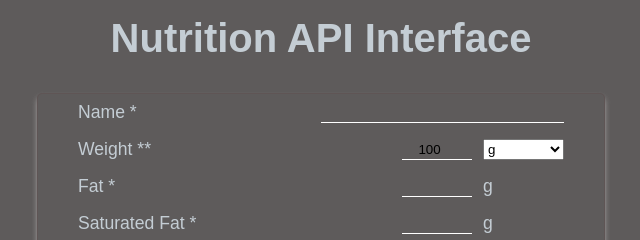
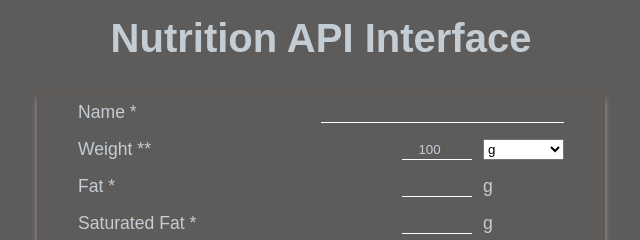
Before and after one commit to MarekKabala1/NutritionApi, a website: page frontend/index.html in a window 1280 px wide. Shown: the top 240 px of the page, 319-959 px from the left. Drawn offline with Linux system fonts and the light colour scheme.

Commit message:
Adding one more style for fonts color

```diff
--- a/frontend/style.css
+++ b/frontend/style.css
@@ -60,6 +60,7 @@ body {
 	border: none;
 	border-bottom: 1px solid white;
 	margin-right: 0.5rem;
+	color: rgb(196, 205, 212);
 }
 .form-container > label:hover {
 	cursor: pointer;
```
